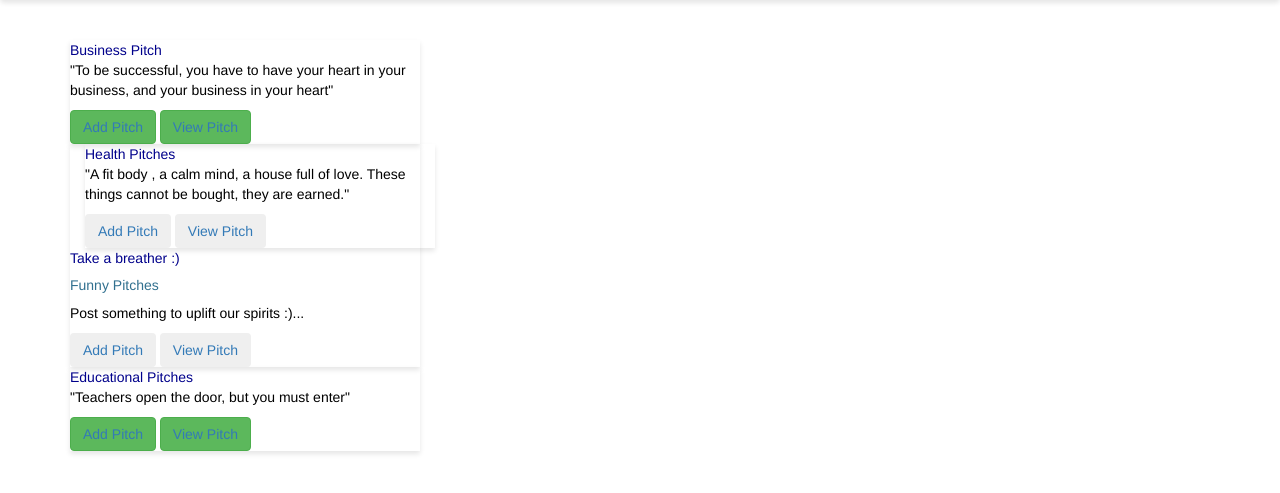
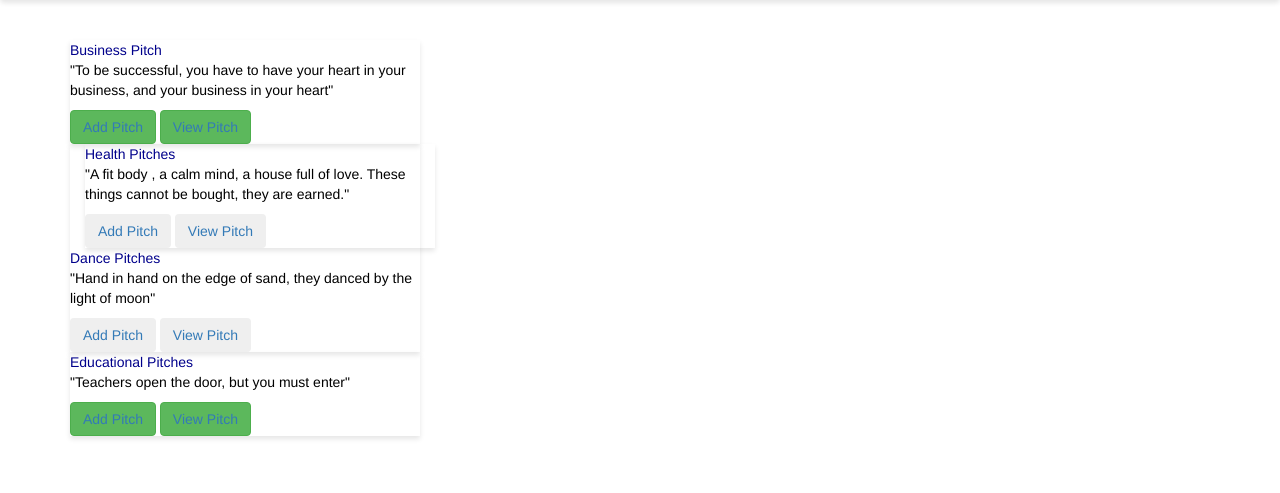
Before and after one commit to bre-nda/Pitch-Project, a Flask app: page / in a window 1280 px wide. Shown: the part 72-565 px from the top of the page. Run offline with Flask 2, Linux system fonts and the light colour scheme; some libraries are stand-ins or nearby versions.

Commit message:
make changes to the file

```diff
--- a/app/templates/index.html
+++ b/app/templates/index.html
@@ -30,7 +30,7 @@
 
                     <!-- random pitches -->
                     <div class="col-md-6">
-                        <div class="card border-info mb-3" style="max-width: 35rem;">
+                        <div class="card border-info mb-5" style="max-width: 35rem;">
                             <div class="card-header">Health Pitches</div>
                             <div class="card-body text-info">
                                 <!-- <h5 class="card-title">Random Pitches</h5> -->
@@ -42,19 +42,19 @@
                     </div>
                     <!-- random pitches -->
                     <div class="col">
-                        <div class="card border-info mb-3" style="max-width: 35rem;">
-                            <div class="card-header">Take a breather :)</div>
+                        <div class="card border-info mb-5" style="max-width: 35rem;">
+                            <div class="card-header">Dance Pitches</div>
                             <div class="card-body text-info">
-                                <h5 class="card-title">Funny Pitches</h5>
-                                <p class="card-text">Post something to uplift our spirits :)...</p>
+                                <!-- <h5 class="card-title">Funny Pitches</h5> -->
+                                <p class="card-text">"Hand in hand on the edge of sand, they danced by the light of moon"</p>
                                 <button type="button" class="btn btn-outline-secondary"><a href="../pitch/">Add Pitch</a></button>
-                                <button type="button" class="btn btn-outline-secondary"><a href="/categories/Random">View Pitch</a></button>
+                                <button type="button" class="btn btn-outline-secondary"><a href="/categories/Dance">View Pitch</a></button>
                             </div>
                         </div>
                     </div>
                     <!-- pitches about promotion -->
                     <div class="col">
-                        <div class="card border-info mb-3" style="max-width: 35rem;">
+                        <div class="card border-info mb-5" style="max-width: 35rem;">
                             <div class="card-header">Educational Pitches</div>
                             <div class="card-body text-info">
                                 <!-- <h5 class="card-title">Promotion Pitches</h5> -->
```
